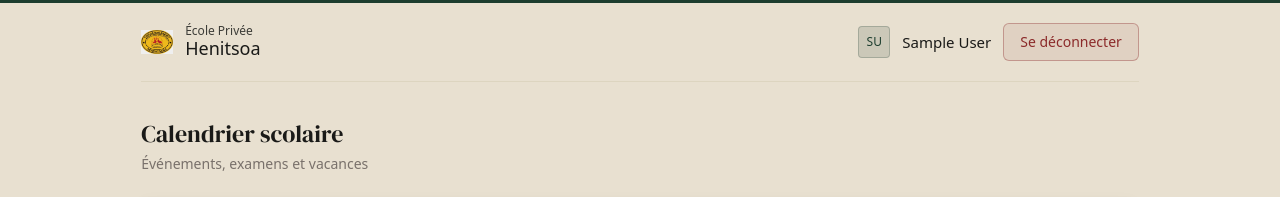
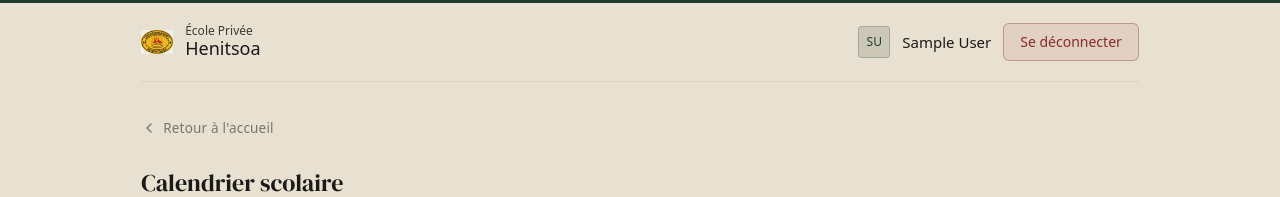
Before and after one commit to rfrancisr/henitsoa-management, a Next.js app: page /calendrier in a window 1280 px wide. Shown: the top 197 px of the page. Built offline with nearby package versions, Linux system fonts and the light colour scheme; no server answers; the database is empty; sample sign-in values are in the browser's storage.

Commit message:
[ui] Add Retour à l'accueil link to calendrier and performance pages
Both pages were missing BackLink. Href resolves per role so each user
lands on their own home dashboard.

```diff
--- a/app/(dashboard)/calendrier/page.tsx
+++ b/app/(dashboard)/calendrier/page.tsx
@@ -1,6 +1,9 @@
 import { getSession } from "@/lib/session";
 import { redirect } from "next/navigation";
 import CalendrierWrapper from "./CalendrierWrapper";
+import BackLink from "@/components/ui/BackLink";
+
+const HOME: Record<string, string> = { ADMIN: "/admin", DIRECTEUR: "/directeur", ENSEIGNANT: "/enseignant", PARENT: "/parent" };
 
 export default async function CalendrierPage() {
   const session = await getSession();
@@ -10,6 +13,7 @@ export default async function CalendrierPage() {
 
   return (
     <div>
+      <BackLink href={HOME[session.user.role] ?? "/"} />
       <div className="mb-6">
         <h1 className="text-2xl font-bold text-stone-900">Calendrier scolaire</h1>
         <p className="text-stone-500 text-sm mt-1">
--- a/app/(dashboard)/performance/page.tsx
+++ b/app/(dashboard)/performance/page.tsx
@@ -2,6 +2,9 @@ import { getSession } from "@/lib/session";
 import { redirect } from "next/navigation";
 import { prisma } from "@/lib/prisma";
 import PerformanceClient from "./PerformanceClient";
+import BackLink from "@/components/ui/BackLink";
+
+const HOME: Record<string, string> = { ADMIN: "/admin", PARENT: "/parent", ENSEIGNANT: "/enseignant" };
 
 export default async function PerformancePage({
   searchParams,
@@ -131,6 +134,7 @@ export default async function PerformancePage({
 
   return (
     <div>
+      <BackLink href={HOME[role] ?? "/"} />
       <div className="mb-6">
         <h1 className="text-2xl font-bold text-stone-900">Performance des élèves</h1>
         <p className="text-stone-500 text-sm mt-1">
```
